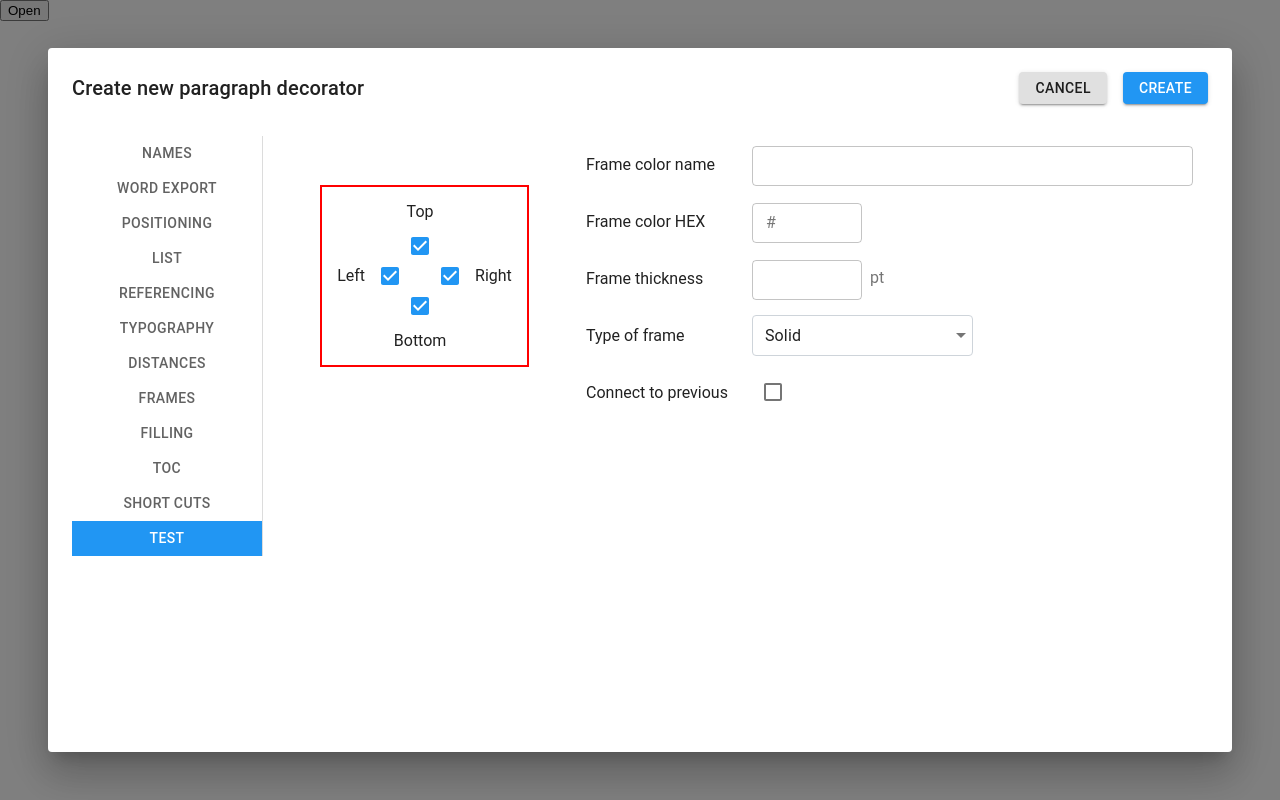
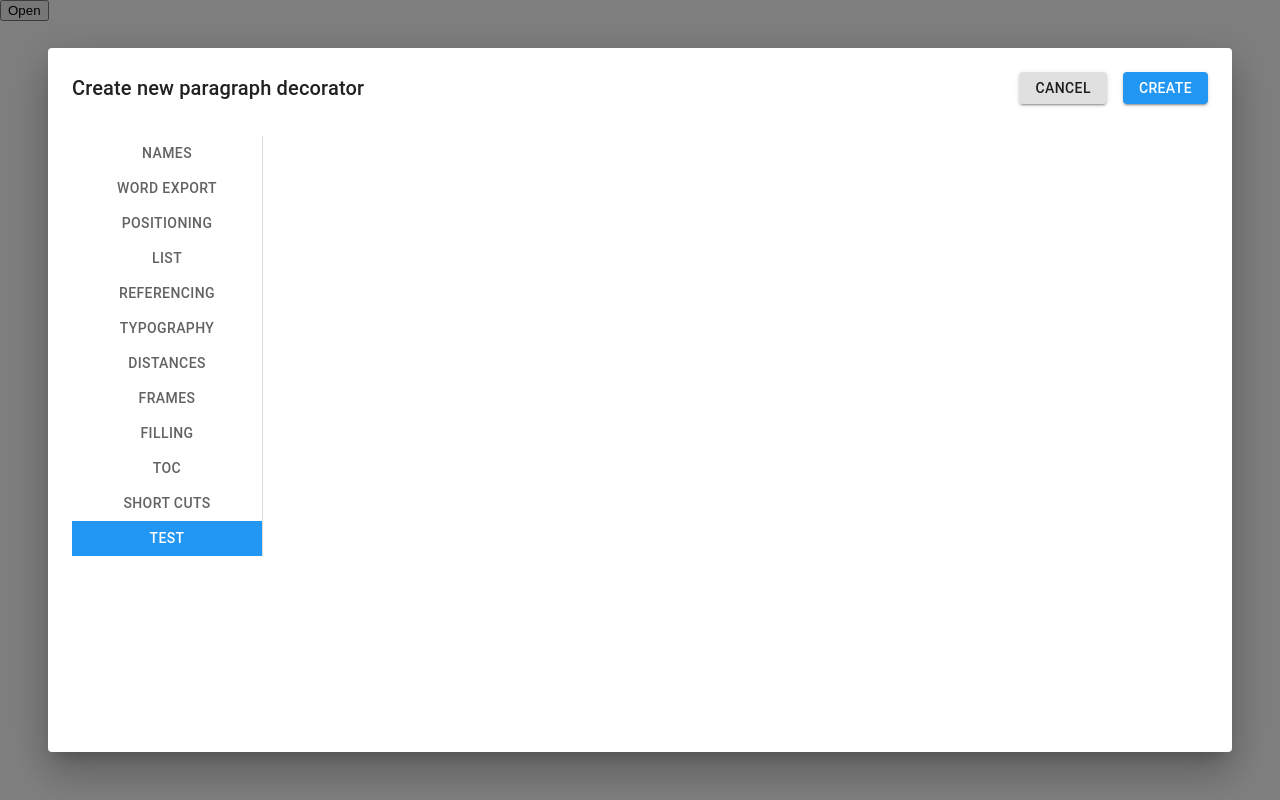
Before and after one commit to svognev/newdec, a React (Create React App) app: page / in a window 1280 px wide. Built offline with nearby package versions, Linux system fonts and the light colour scheme.

Commit message:
improve frames section

```diff
--- a/src/components/NewDecDialog/index.js
+++ b/src/components/NewDecDialog/index.js
@@ -33,15 +33,16 @@ class NewDecDialog extends React.Component {
         bulletField: "",
         verticalAlign: "",
         textTransform: "",
-        leftBorder: true,
-        rightBorder: true,
-        topBorder: true,
-        bottomBorder: true,
+        leftBorder: false,
+        rightBorder: false,
+        topBorder: false,
+        bottomBorder: false,
         borderType: "solid",
-        borderColor: "",
+        borderColor: "f00",
+        borderColorName: "Red",
+        borderThickness: "2",
         fontColor: "",
         fillingColor: "",
-        borderThickness: "",
         firstRowIndent: "",
         otherRowsIndent: "",
         lineSpacing: "",
@@ -83,7 +84,7 @@ class NewDecDialog extends React.Component {
     setNumber = (propName) => (e) => {
         let input = e.target.value || "";
 
-        const filteredInput = input.replace(",", ".").trim().match(/[0-9a-f]+/i)
+        const filteredInput = input.replace(",", ".").trim().match(/[0-9]+/i)
                               ? input.replace(",", ".").trim().match(/\d+[.,]?\d*/)[0]
                               : "" ;
 
@@ -109,6 +110,7 @@ class NewDecDialog extends React.Component {
                 bottomBorder,
                 borderType,
                 borderColor,
+                borderColorName,
                 fontColor,
                 fillingColor,
                 borderThickness,
@@ -135,6 +137,7 @@ class NewDecDialog extends React.Component {
         const changeFirstRowIndent = this.setNumber("firstRowIndent");
         const changeOtherRowsIndent = this.setNumber("otherRowsIndent");
         const changeLineSpacing = this.setNumber("lineSpacing");
+        const changeBorderColorName = this.setStateProperty("borderColorName");
 
         const listSectionProps = {
             isList,
@@ -178,6 +181,8 @@ class NewDecDialog extends React.Component {
             changeBorderThickness,
             borderType,
             changeBorderType,
+            borderColorName,
+            changeBorderColorName,
         };
 
         const fillingSectionProps = { fillingColor, changeFillingColor };
--- a/src/components/NewDecDialog/sections/FramesSection.js
+++ b/src/components/NewDecDialog/sections/FramesSection.js
@@ -5,8 +5,8 @@ import Checkbox from '@material-ui/core/Checkbox';
 import InputAdornment from '@material-ui/core/InputAdornment';
 import NativeSelect from '@material-ui/core/NativeSelect';
 
-import CustomInput from '../../common/CustomInput';
-import { getCorrectColor } from '../../../utils';
+import CustomInputShort from '../../common/CustomInputShort';
+import { getCorrectColor, selectAllOnClick } from '../../../utils';
 
 const FramesSection = (props) => {
     const {
@@ -24,25 +24,26 @@ const FramesSection = (props) => {
         changeBorderThickness,
         borderType,
         changeBorderType,
+        borderColorName,
+        changeBorderColorName,
      } = props;
 
      const correctColor = getCorrectColor(borderColor);
      const colorSampleStyle = {
          backgroundColor: `#${correctColor}`,
      };
-     const previewBorderColor = correctColor !== "FFF" ? `#${correctColor}` : "red";
-     const previewBorderWidth = borderThickness && !isNaN(parseFloat(borderThickness)) && parseFloat(borderThickness) <= 15
-                                ? `${borderThickness}pt`
-                                : "2pt";
+     const previewBorderWidth = borderThickness && !isNaN(parseFloat(borderThickness))
+                                ? `${borderThickness <= 15 ? borderThickness : 15}pt`
+                                : "0";
 
      const previewStyle = {
-         borderLeft: leftBorder ? `${previewBorderWidth} ${borderType} ${previewBorderColor}` : "none",
+         borderLeft: leftBorder ? `${previewBorderWidth} ${borderType} #${correctColor}` : "none",
          marginLeft: leftBorder ? "0" : previewBorderWidth,
-         borderRight: rightBorder ? `${previewBorderWidth} ${borderType} ${previewBorderColor}` : "none",
+         borderRight: rightBorder ? `${previewBorderWidth} ${borderType} #${correctColor}` : "none",
          marginRight: rightBorder ? "0" : previewBorderWidth,
-         borderTop: topBorder ? `${previewBorderWidth} ${borderType} ${previewBorderColor}` : "none",
+         borderTop: topBorder ? `${previewBorderWidth} ${borderType} #${correctColor}` : "none",
          marginTop: topBorder ? "0" : previewBorderWidth,
-         borderBottom: bottomBorder ? `${previewBorderWidth} ${borderType} ${previewBorderColor}` : "none",
+         borderBottom: bottomBorder ? `${previewBorderWidth} ${borderType} #${correctColor}` : "none",
          marginBottom: bottomBorder ? "0" : previewBorderWidth,
      }
 
@@ -92,7 +93,13 @@ const FramesSection = (props) => {
             </div>
             <div className="dialogGrid dialogGrid_2cols">
                 <span>Frame color name</span>
-                <TextField variant="outlined" margin="dense" />
+                <TextField
+                    variant="outlined"
+                    margin="dense"
+                    value={borderColorName}
+                    onChange={changeBorderColorName}
+                    onClick={selectAllOnClick("Red")}
+                />
 
                 <span>Frame color HEX</span>
                 <div className="colorField">
@@ -105,6 +112,7 @@ const FramesSection = (props) => {
                         }}
                         value={borderColor}
                         onChange={changeBorderColor}
+                        onClick={selectAllOnClick("f00")}
                     />
                     <div className="colorSample" style={colorSampleStyle}></div>
                 </div>
@@ -118,21 +126,22 @@ const FramesSection = (props) => {
                         className="numberInput"
                         value={borderThickness}
                         onChange={changeBorderThickness}
+                        onClick={selectAllOnClick("2")}
                      />
                     <InputAdornment variant="filled" position="end">pt</InputAdornment>
                 </div>
 
                 <span>Type of frame</span>
-                <div>
+                <div >
                     <NativeSelect
-                        input={ <CustomInput /> }
+                        input={ <CustomInputShort className="frameTypeInput" /> }
                         value={borderType}
                         onChange={changeBorderType}
                     >
-                        <option value="solid">Solid</option>
-                        <option value="dotted">Dotted</option>
-                        <option value="dashed">Dashed</option>
-                        <option value="double">Double</option>
+                        <option value="solid" className="highlightedOption">──────</option>
+                        <option value="dotted">• • • • • • • </option>
+                        <option value="dashed" className="highlightedOption">– – – – –</option>
+                        <option value="double">══════</option>
                     </NativeSelect>
                 </div>
 
--- a/src/components/NewDecDialog/sections/TestSection.js
+++ b/src/components/NewDecDialog/sections/TestSection.js
@@ -1,146 +1,9 @@
 import React from 'react';
 
-import TextField from '@material-ui/core/TextField';
-import Checkbox from '@material-ui/core/Checkbox';
-import InputAdornment from '@material-ui/core/InputAdornment';
-import NativeSelect from '@material-ui/core/NativeSelect';
-
-import CustomInput from '../../common/CustomInput';
-import { getCorrectColor } from '../../../utils';
-
 const TestSection = (props) => {
-    const {
-        leftBorder,
-        rightBorder,
-        topBorder,
-        bottomBorder,
-        changeLeftBorder,
-        changeRightBorder,
-        changeTopBorder,
-        changeBottomBorder,
-        borderColor,
-        changeBorderColor,
-        borderThickness,
-        changeBorderThickness,
-        borderType,
-        changeBorderType,
-     } = props;
-
-     const correctColor = getCorrectColor(borderColor);
-     const colorSampleStyle = {
-         backgroundColor: `#${correctColor}`,
-     };
-     const previewBorderColor = correctColor !== "FFF" ? `#${correctColor}` : "red";
-     const previewBorderWidth = borderThickness && !isNaN(parseFloat(borderThickness)) && parseFloat(borderThickness) <= 15
-                                ? `${borderThickness}pt`
-                                : "2pt";
-
-     const previewStyle = {
-         borderLeft: leftBorder ? `${previewBorderWidth} ${borderType} ${previewBorderColor}` : "none",
-         marginLeft: leftBorder ? "0" : previewBorderWidth,
-         borderRight: rightBorder ? `${previewBorderWidth} ${borderType} ${previewBorderColor}` : "none",
-         marginRight: rightBorder ? "0" : previewBorderWidth,
-         borderTop: topBorder ? `${previewBorderWidth} ${borderType} ${previewBorderColor}` : "none",
-         marginTop: topBorder ? "0" : previewBorderWidth,
-         borderBottom: bottomBorder ? `${previewBorderWidth} ${borderType} ${previewBorderColor}` : "none",
-         marginBottom: bottomBorder ? "0" : previewBorderWidth,
-     }
-
     return (
         <div className="dialogGrid dialogGrid_2cols">
-            <div className="directionControlsContainer">
-                <div className="directionsControls" style={previewStyle}>
-                    <span className="directionLabel">Left</span>
-                    <div className="centralColumn">
-                        <span className="directionLabel">Top</span>
-                        <div className="checkboxesKit crossGrid">
-                            <div id="r1" className="gridCell">
-                                <Checkbox
-                                    color="primary"
-                                    checked={topBorder}
-                                    onChange={changeTopBorder}
-                                />
-                            </div>
-                            <div id="r2c1" className="gridCell">
-                                <Checkbox
-                                    color="primary"
-                                    checked={leftBorder}
-                                    onChange={changeLeftBorder}
-                                />
-                            </div>
-                            <div id="r2c2" className="gridCell">
-                            </div>
-                            <div id="r2c3" className="gridCell">
-                                <Checkbox
-                                    color="primary"
-                                    checked={rightBorder}
-                                    onChange={changeRightBorder}
-                                />
-                            </div>
-                            <div id="r3" className="gridCell">
-                                <Checkbox
-                                    color="primary"
-                                    checked={bottomBorder}
-                                    onChange={changeBottomBorder}
-                                />
-                            </div>
-                        </div>
-                        <span className="directionLabel">Bottom</span>
-                    </div>
-                    <span className="directionLabel">Right</span>
-                </div>
-            </div>
-            <div className="dialogGrid dialogGrid_2cols">
-                <span>Frame color name</span>
-                <TextField variant="outlined" margin="dense" />
 
-                <span>Frame color HEX</span>
-                <div className="colorField">
-                    <TextField
-                        variant="outlined"
-                        margin="dense"
-                        className="numberInput"
-                        InputProps={{
-                           startAdornment: <InputAdornment position="start">#</InputAdornment>
-                        }}
-                        value={borderColor}
-                        onChange={changeBorderColor}
-                    />
-                    <div className="colorSample" style={colorSampleStyle}></div>
-                </div>
-
-
-                <span>Frame thickness</span>
-                <div className="inputWithAdornment">
-                    <TextField
-                        variant="outlined"
-                        margin="dense"
-                        className="numberInput"
-                        value={borderThickness}
-                        onChange={changeBorderThickness}
-                     />
-                    <InputAdornment variant="filled" position="end">pt</InputAdornment>
-                </div>
-
-                <span>Type of frame</span>
-                <div>
-                    <NativeSelect
-                        input={ <CustomInput /> }
-                        value={borderType}
-                        onChange={changeBorderType}
-                    >
-                        <option value="solid">Solid</option>
-                        <option value="dotted">Dotted</option>
-                        <option value="dashed">Dashed</option>
-                        <option value="double">Double</option>
-                    </NativeSelect>
-                </div>
-
-                <span>Connect to previous</span>
-                <div>
-                    <Checkbox color="primary" />
-                </div>
-            </div>
         </div>
     );
 };
--- a/src/components/NewDecDialog/style.css
+++ b/src/components/NewDecDialog/style.css
@@ -187,6 +187,10 @@
     display: flex;
     align-items: center;
     justify-content: center;
+}
+
+.paragraphDecorators-dialog .frameTypeInput {
+    width: 110px;
 }
 
 
--- a/src/components/common/CustomInputShort.js
+++ b/src/components/common/CustomInputShort.js
@@ -1,7 +1,7 @@
 import { withStyles } from '@material-ui/core/styles';
 import InputBase from '@material-ui/core/InputBase';
 
-const CustomInput = withStyles(theme => ({
+const CustomInputShort = withStyles(theme => ({
     root: {
       'label + &': {
         marginTop: theme.spacing(3),
@@ -33,4 +33,4 @@ const CustomInput = withStyles(theme => ({
     },
   }))(InputBase);
 
-  export default CustomInput;
+  export default CustomInputShort;
```
Also changed, not shown: src/utils.js (+7 -0 lines).
